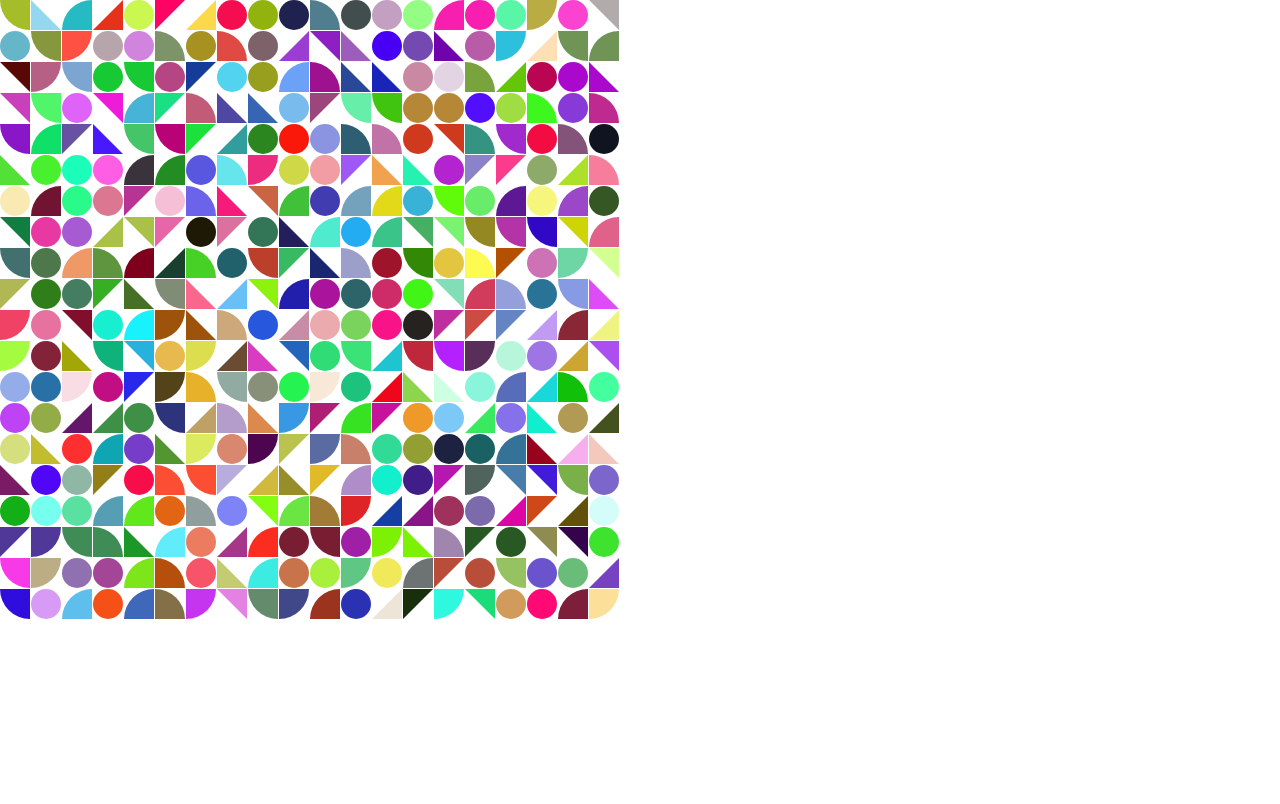
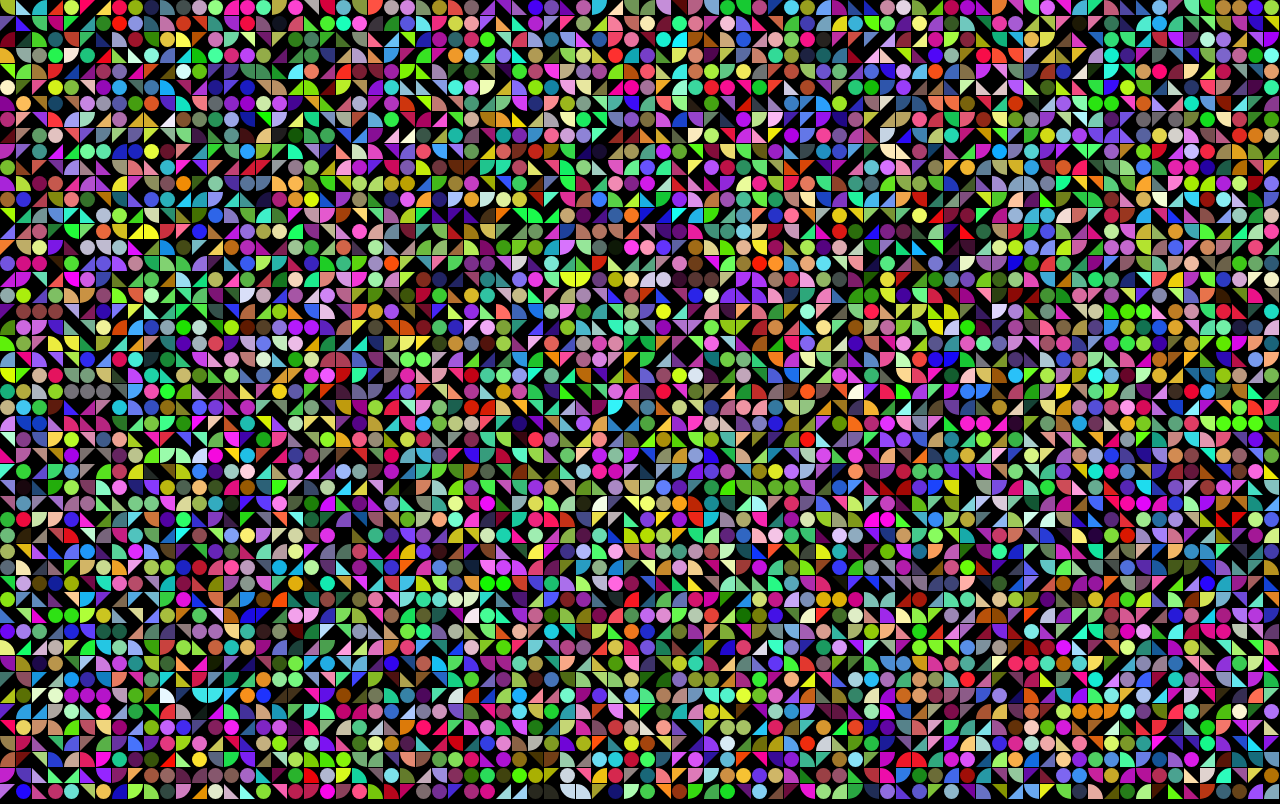
Before and after one commit to ajaythomas123/generative-art-experiment-shapes, a website: page index.html in a window 1280 px wide. Drawn offline with nearby package versions, Linux system fonts and the light colour scheme.

Commit message:
Fix canvas scaling

```diff
--- a/src/main.js
+++ b/src/main.js
@@ -1,4 +1,23 @@
+function setupCanvas(canvas) {
+  // Get the device pixel ratio, falling back to 1.
+  var dpr = window.devicePixelRatio || 1;
+  // Get the size of the canvas in CSS pixels.
+  var rect = canvas.getBoundingClientRect();
+  // Give the canvas pixel dimensions of their CSS
+  // size * the device pixel ratio.
+  canvas.width = rect.width * dpr;
+  canvas.height = rect.height * dpr;
+  var ctx = canvas.getContext('2d');
+  // Scale all drawing operations by the dpr, so you
+  // don't have to worry about the difference.
+  ctx.scale(dpr, dpr);
+  return ctx;
+}
+const boundingClientRect = document.body.getBoundingClientRect();
 const canvas = document.getElementById("canvas");
+canvas.width = boundingClientRect.width;
+canvas.height = boundingClientRect.height;
+setupCanvas(canvas);
 const ctx = canvas.getContext("2d");
 
 const DIRECTIONS = {
@@ -201,7 +220,7 @@ class Triangle {
 
 
 // Write shitty code below this line
-const SIDE = 30;
+const SIDE = 15;
 let startCorner = { x: 0, y: 0 };
 let corner = startCorner;
 const horizontalCount = Math.ceil(canvas.width / SIDE);
--- a/src/styles.css
+++ b/src/styles.css
@@ -1,4 +1,7 @@
 html, body {
   margin: 0;
   padding: 0;
+  width: 100vw;
+  height: 100vh;
+  background-color: black;
 }
```
